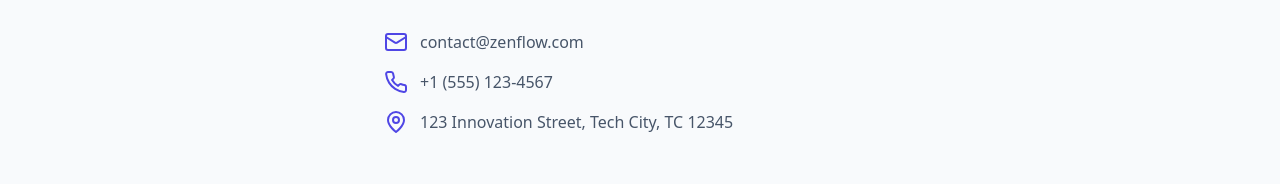
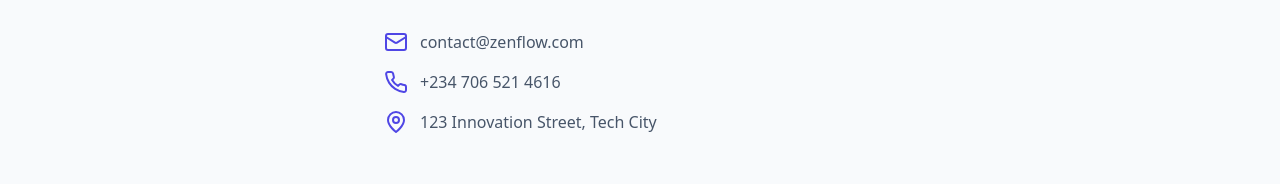
Before and after one commit to Anonyme01z/ZenflowWebsite, a React (Vite) app: page / in a window 1280 px wide. Shown: the part 3562-3746 px from the top of the page. Built offline with nearby package versions, Linux system fonts and the light colour scheme.

Commit message:
Contact Edit

```diff
--- a/src/components/Contact.tsx
+++ b/src/components/Contact.tsx
@@ -73,11 +73,11 @@ export default function Contact() {
               </div>
               <div className="flex items-center">
                 <Phone className="h-6 w-6 text-indigo-600" />
-                <span className="ml-3 text-slate-600">+1 (555) 123-4567</span>
+                <span className="ml-3 text-slate-600">+234 706 521 4616</span>
               </div>
               <div className="flex items-center">
                 <MapPin className="h-6 w-6 text-indigo-600" />
-                <span className="ml-3 text-slate-600">123 Innovation Street, Tech City, TC 12345</span>
+                <span className="ml-3 text-slate-600">123 Innovation Street, Tech City</span>
               </div>
             </div>
           </div>
```
